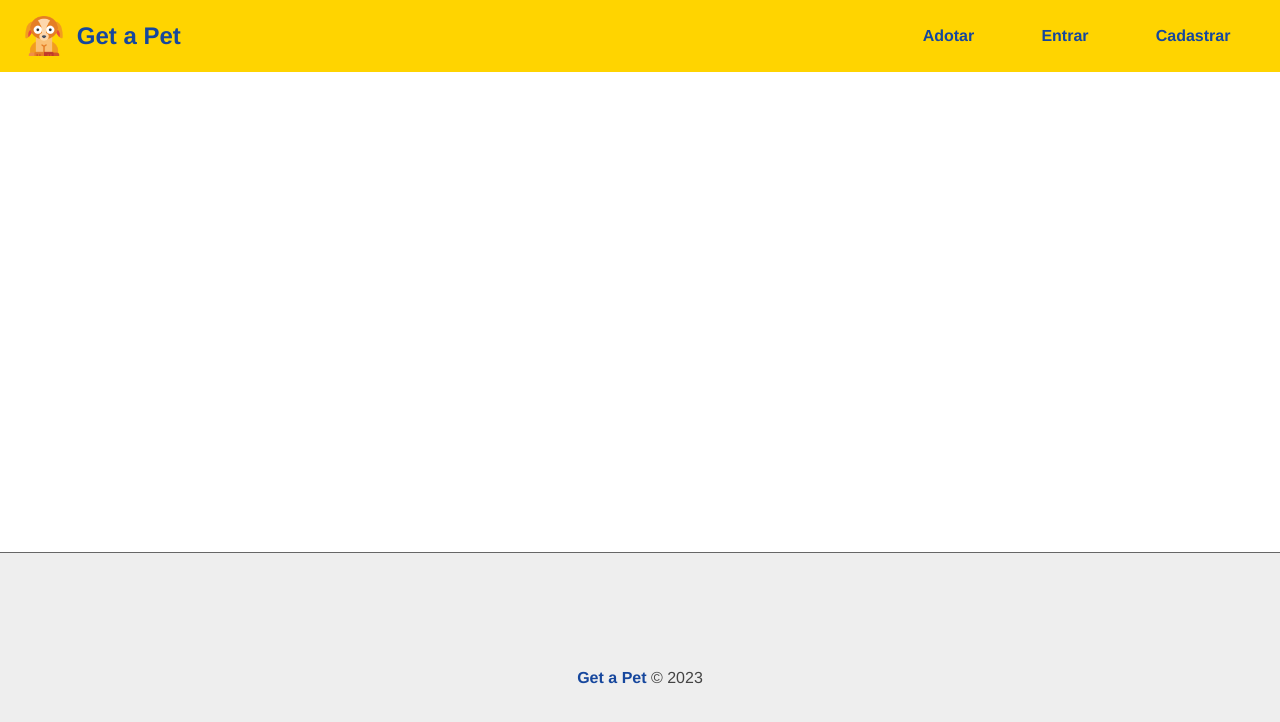
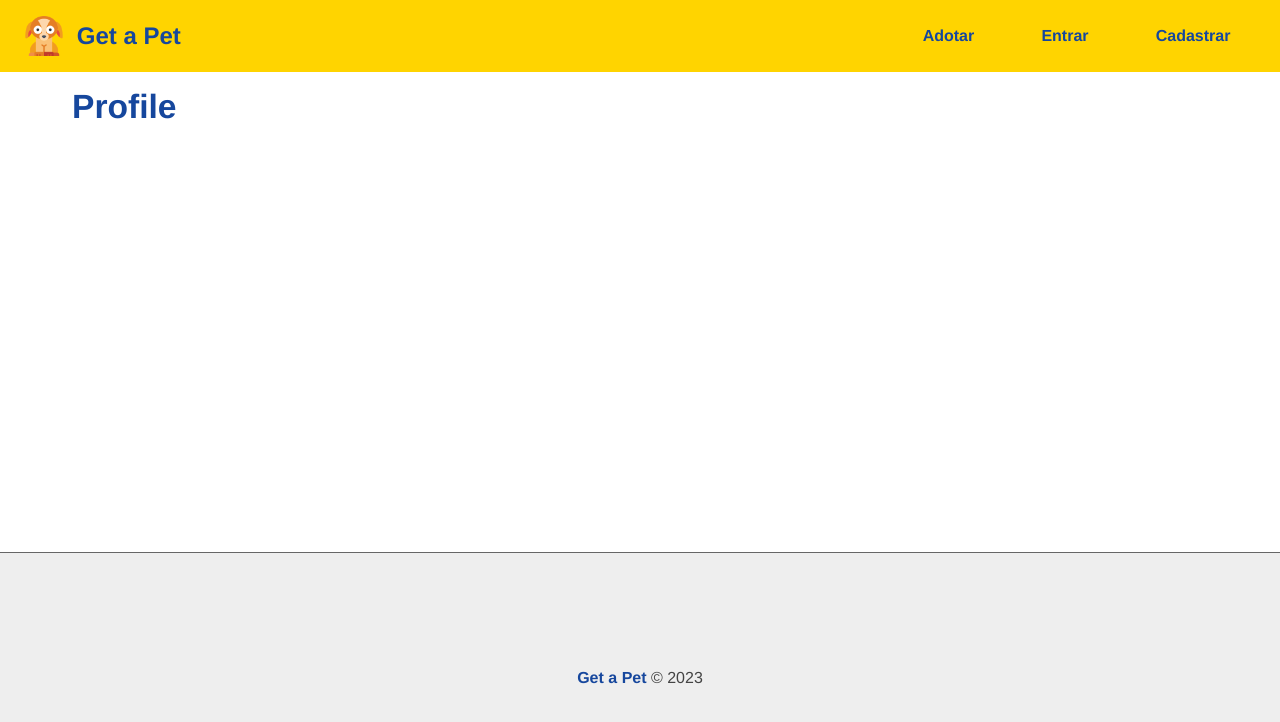
Before and after one commit to brunoamoroso/get-a-pet, a React (Create React App) app in the folder frontend/: page /user/profile in a window 1280 px wide. Shown: the top 722 px of the page. Built offline with nearby package versions, Linux system fonts and the light colour scheme; the HTML template or start-up script is replaced by a standard one.

Commit message:
Created a route and page for Profile

```diff
--- a/frontend/src/App.tsx
+++ b/frontend/src/App.tsx
@@ -8,9 +8,10 @@
 import Message from "./components/layout/Message";
 
 // Pages
-import Register from "./components/pages/auth/Register";
-import Login from "./components/pages/auth/Login";
+import Register from "./components/pages/Auth/Register";
+import Login from "./components/pages/Auth/Login";
 import Home from "./components/pages/Home";
+import Profile from "./components/pages/User/Profile";
 
 //Context
 import { UserProvider } from "./context/UserContext";
@@ -25,6 +26,7 @@
           <Routes>
             <Route path="/login" element={<Login />} />
             <Route path="/register" element={<Register />} />
+            <Route path="/user/profile" element={<Profile />} />
             <Route path="/" element={<Home />} />
           </Routes>
         </Container>
--- a/frontend/src/components/layout/Navbar.tsx
+++ b/frontend/src/components/layout/Navbar.tsx
@@ -29,6 +29,9 @@
         </li>
         {authenticated ? (
           <>
+          <li>
+              <Link to={"/user/profile"}>Perfil</Link>
+            </li>
             <li onClick={logout}>Sair</li>
           </>
         ) : (
--- /dev/null
+++ b/frontend/src/components/pages/User/Profile.tsx
@@ -0,0 +1,10 @@
+export interface IProfileProps {
+}
+
+export default function Profile (props: IProfileProps) {
+  return (
+    <section>
+        <h1>Profile</h1>
+    </section>
+  );
+}
```
